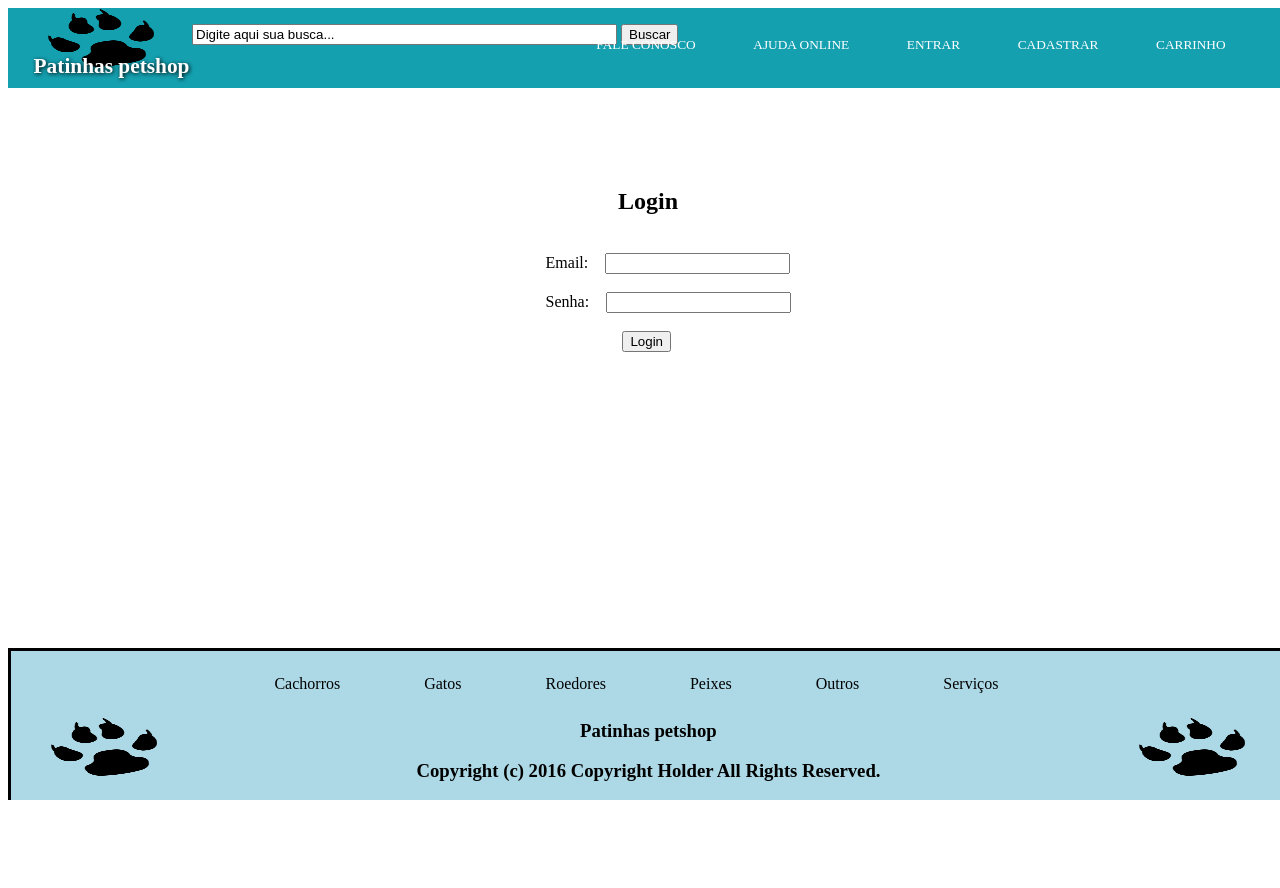
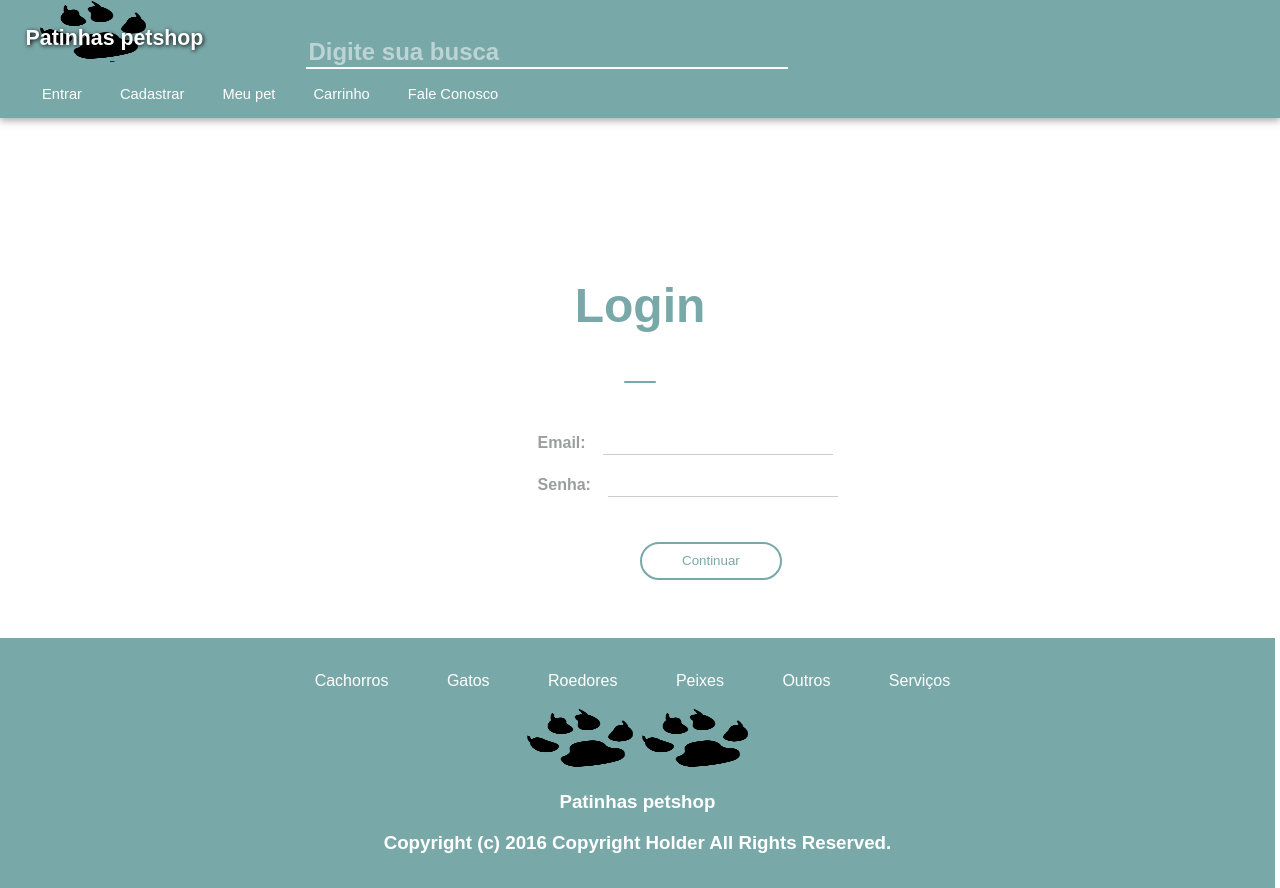
Before and after one commit to DonizetiJr/petshop, a PHP site: page /login.html in a window 1280 px wide. Before the commit the page ends 800 px from the top, so only its background shows below. Run offline with PHP 8.4, Linux system fonts and the light colour scheme.

Commit message:
Login Page design

```diff
--- a/assets/stylesheets/login.css
+++ b/assets/stylesheets/login.css
@@ -1,176 +1,74 @@
-@charset "UTF-8";
-
-header{
-  display: block;
-  width: 100vw;
-  height: 10vh;
-  background-color: rgb(21, 160, 176);
-  position: fixed;
-  z-index: 4;
-}
-
-h1{
-  position: absolute;
-  text-shadow: 1px 1px 4px black;
-  color: white;
-  font-size: 16pt;
-  left: 2vw;
-  top: 4vh;
-  z-index: 5;
-}
-
-#img1{
-  position: absolute;
-  display: inline-block;
-  left: 3vw;
-}
-
-#form1{
-  display: inline-block;
-  position: fixed;
-  left: 15vw;
-  top: 3vh;
-}
-
-#paginas{
-		display: inline-block;
-		position: fixed;
-		font-size: 10pt;
-		top: 1vh;
-		right: 1vw;
-}
-
-#paginas ul{
-		list-style: none;
-		text-transform: uppercase;
-}
-
-#paginas li{
-	float: right;
-	display: inline-block;
-	padding: 1rem;
-	margin-right: 2vw;
-}
-
-.pag-itens{
-    text-decoration: none;
-}
-
-.pag-itens:link{
-  color: white;
-}
-
-.pag-itens:visited{
-  color: white;
-}
-
-.pag-itens:hover{
-  color: white;
-  font-weight: bold;
-  text-decoration: underline;
+header {
+  position: relative;
 }
 
 .login {
   width: 50vw;
   height: 45vh;
-  position: absolute;
   margin-left: 25vw;
   margin-top: 20vh;
 }
 
 .login h2{
-  color: black;
+  color: #79a8a9;
+  font-size: 3em;
   text-align: center;
 }
 
 .login input {
+  border: none;
+  color: rgba(0,0,0,.8);
+  font-size: 1.1em;
   margin-left: 1vw;
+  border-bottom: 1px solid #cacecb;
 }
 
 .login label {
+  font-weight: bold;
   margin-left: 17vw;
+  color: #9b9e9c;
 }
 
 .login button {
-  margin-left: 23vw;
+  margin-left: 25vw;
+  color: #79a8a9;
+  background-color: transparent;
+  border: 2px solid #79a8a9;
+  border-radius: 20px;
+  padding: .7em 3em;
+  margin-top: 2em;
+
+  transition: .5s background-color ease-in-out;
+}
+
+.login button:hover {
+  color: white;
+  background-color: #79a8a9;
+}
+
+.minor-separator {
+  width: 5%;
+  margin-left: 47.5%;
+  margin-top: 3em;
+  margin-bottom: 3em;
 }
 
 #img2{
-  position: absolute;
   border : 4px;
-  left: 8vw;
-  top: 5vh;
 }
 
 #img3{
-  position: absolute;
   border : 4px;
-  right: 8vw;
-  top: 5vh;
 }
 
 #destaques{
-  position: absolute;
   padding-left: 8vw;
   padding-right: 8vw;
   width: 84vw;
   height: 150vh;
-  top: 70vh;
   display: inline-block;
 }
 
 .imgdestaque{
   margin: 10px;
 }
-
-footer{
-  display: block;
-  position: absolute;
-  background-color: lightblue;
-  height: 22vh;
-  width: 99.6vw;
-  top: 80vh;
-  border: 3px solid black;
-  text-align: center;
-}
-
-footer li{
-
-  	display: inline-block;
-  	padding: 0.5rem;
-  	margin-right: 5vw;
-    font-size: 12pt;
-
-}
-
-.foot-itens{
-    text-decoration: none;
-}
-
-.foot-itens:link{
-  color: black;
-}
-
-.foot-itens:visited{
-  color: black;
-}
-
-.foot-itens:hover{
-  color: black;
-  font-weight: bold;
-  text-decoration: underline;
-  padding: 13vw;
-}
-
-#img4{
-  position: absolute;
-  display: inline-block;
-  left: 3vw;
-}
-
-#img5{
-  position: absolute;
-  display: inline-block;
-  right: 3vw;
-
-}
--- a/assets/stylesheets/styles.css
+++ b/assets/stylesheets/styles.css
@@ -30,6 +30,16 @@ a {
   cursor: pointer;
 }
 
+hr {
+  width: 60%;
+  height: 2px;
+  margin-left: 20%;
+  border: none;
+  border-radius: 10px;
+  background-color: #79a8a9;
+}
+
+
 #logo h1{
   position: absolute;
   text-shadow: 1px 1px 4px black;
@@ -61,7 +71,6 @@ a {
 }
 
 #paginas li{
-	float: right;
 	display: inline-block;
 	padding: 2px;
 	margin-right: 30px;
@@ -147,15 +156,6 @@ a {
     opacity: .9;
 }
 
-.separator {
-  width: 60%;
-  height: 2px;
-  margin-left: 20%;
-  border: none;
-  border-radius: 10px;
-  background-color: #79a8a9;
-}
-
 #img2{
   border : 4px;
 }
--- a/login.html
+++ b/login.html
@@ -4,6 +4,7 @@
   <head>
      <meta charset="UTF-8"/>
      <meta name="viewport" content="width=device-width, initial-scale=1.0" />
+     <link rel="stylesheet" href="assets/stylesheets/styles.css"/>
      <link rel="stylesheet" href="assets/stylesheets/login.css"/>
      <title> Pet Shop </title>
   </head>
@@ -11,43 +12,51 @@
   <body>
     <header>
 
+      <a id="logo" href="home.html">
         <h1>
           Patinhas petshop
         </h1>
-        <img id="img1" src="pata.png" alt = "icone" width="110px" height="60px"/>
+        <img id="img1" src="assets/images/pata.png" alt = "icone" width="110px" height="60px"/>
+      </a>
 
       <form id="form1">
-      			<input type="text" name="Pesquisar:" value="Digite aqui sua busca..." size="50">
-    				<input type="Submit" value="Buscar">
+          <input class="search-bar" type="text" name="Pesquisar:" value="Digite sua busca" size="30">
+          <button class="search-button" type="submit">
+            <i class="fa fa-search" aria-hidden="true"></i>
+          </button>
       </form>
 
       <nav id="paginas">
         <ul>
           <li>
+            <a class="pag-itens" href="login.html" target="_blank">Entrar</a>
+          </li>
+          <li>
+            <a class="pag-itens" href="cadastro.html" target="_blank">Cadastrar</a>
+          </li>
+          <li>
+            <a class="pag-itens" href="pet.html" target="_blank">Meu pet</a>
+          </li>
+          <li>
             <a class="pag-itens" href="home.html" target="_blank">Carrinho</a>
           </li>
           <li>
-              <a class="pag-itens" href="home.html" target="_blank">Cadastrar</a>
-    				</li>
-    				<li>
-              <a class="pag-itens" href="home.html" target="_blank">Entrar</a>
-    				</li>
-            <li>
-              <a class="pag-itens" href="home.html" target="_blank">Ajuda online</a>
-    				</li>
-            <li>
-              <a class="pag-itens" href="home.html" target="_blank">Fale Conosco</a>
+            <a class="pag-itens" href="fale_conosco.html" target="_blank">Fale Conosco</a>
           </li>
         </ul>
       </nav>
+    </header>
 
       <form class="login">
-        <h2> Login </h2><br/>
-        <label>Email: </label>
+        <h2> Login </h2>
+
+        <hr class="minor-separator">
+
+        <label>Email:  </label>
         <input type="email"/> <br/> <br/>
-        <label> Senha:</label>
+        <label>Senha:</label>
         <input type="password"/> <br/> <br/>
-        <button type="submit"> Login </button>
+        <button type="submit"> Continuar </button>
       </form>
 
       <footer>
@@ -73,9 +82,9 @@
           </li>
         </ul>
 
-        <img id="img4" src="pata.png" alt = "icone" width="110px" height="60px"/>
+        <img id="img4" src="assets/images/pata.png" alt = "icone" width="110px" height="60px"/>
 
-        <img id="img5" src="pata.png" alt = "icone" width="110px" height="60px"/>
+        <img id="img5" src="assets/images/pata.png" alt = "icone" width="110px" height="60px"/>
 
         <h3>
           Patinhas petshop
```
Also changed, not shown: cadastro.html (+12 -10 lines), home.html (+9 -9 lines). Lines whose indentation alone changed are shown as unchanged.
